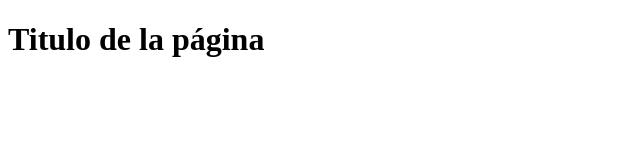
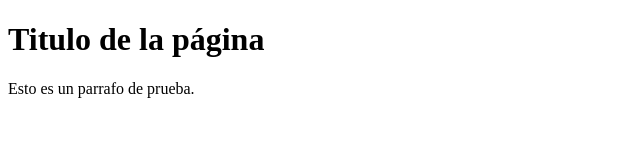
Before and after one commit to jumaca0315/cursogit2022, a plain HTML site: page index.html in a window 1280 px wide. Shown: the whole page, without its empty margins (0-640 px from the left). Drawn offline with Linux system fonts and the light colour scheme.

Commit message:
Update index.html

```diff
--- a/index.html
+++ b/index.html
@@ -8,5 +8,6 @@
 </head>
 <body>
     <h1>Titulo de la página</h1>
+    <p>Esto es un parrafo de prueba.</p>
 </body>
 </html>
```
